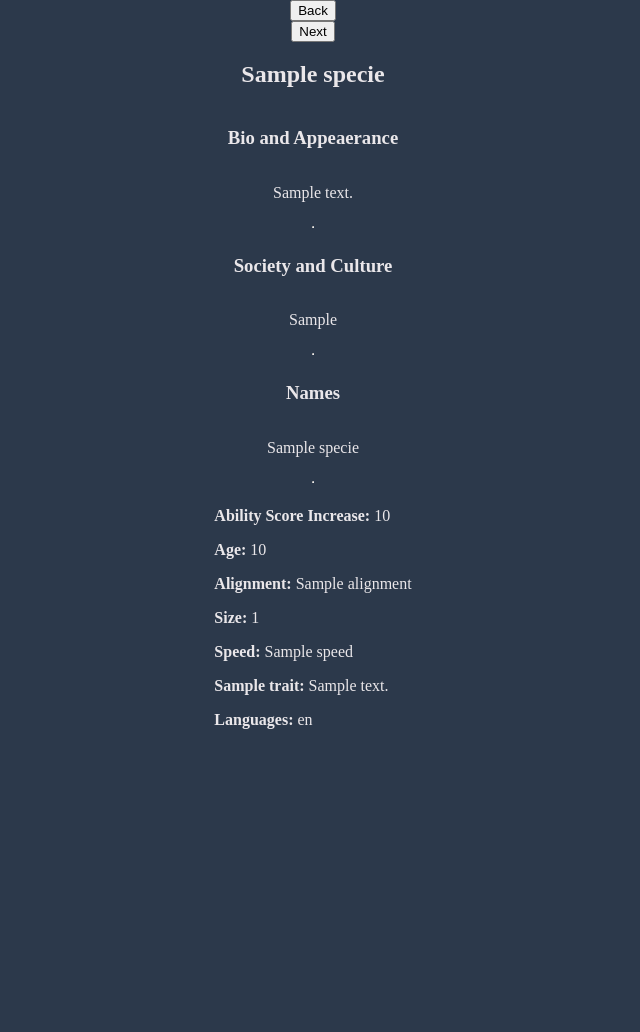
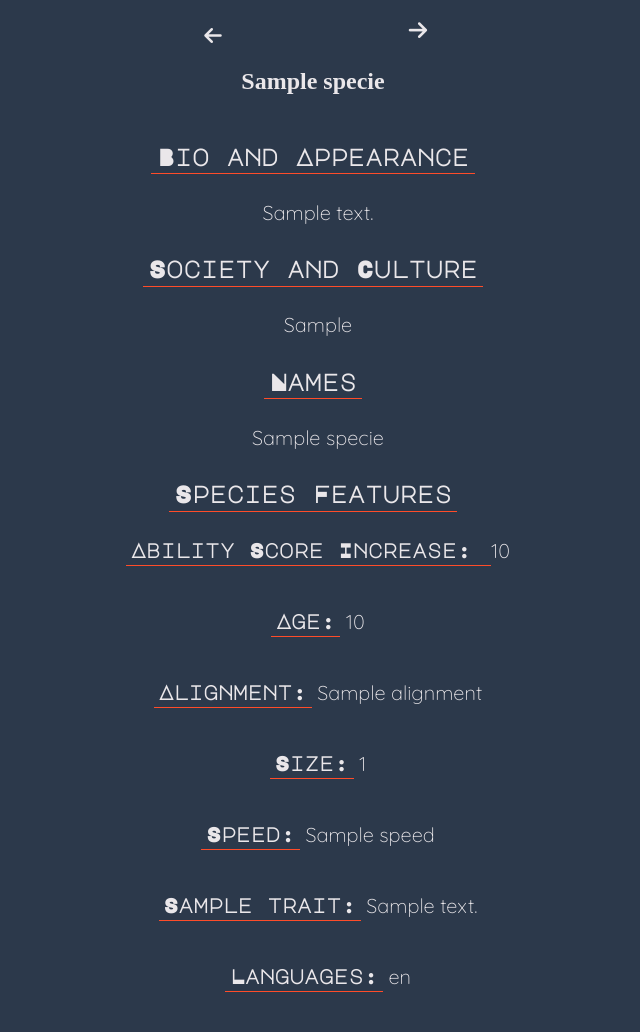
Before and after one commit to NicholasKoblitz/SW5E-Companion, a Flask app: template templates/single_species.html in a window 1280 px wide. Shown: the part 79-1111 px from the top of the page, without its empty margins (327-967 px from the left). Before the commit the page ends 808 px from the top, so only its background shows below. Run offline with Flask 2, Linux system fonts and the light colour scheme; the template is opened without the code that fills it: most values are stand-ins (such as "Sample title", 1, 10 or a date in 2020); some libraries are stand-ins or nearby versions.

Commit message:
Continued styling application

```diff
--- a/app.py
+++ b/app.py
@@ -1,8 +1,8 @@
-from ctypes import alignment
-from multiprocessing import reduction
+from imghdr import tests
 import os
 from random import randint
 from flask import Flask, render_template, redirect, flash, session, g, request
+from jinja2 import tests
 from sqlalchemy.exc import IntegrityError
 from models import db, connect_db, User, Character, Class, ClassFeatures, Archetype, FightingMastery, FightingStyles, LightsaberForms, TechPowers, ForcePowers, Specie, Background, Feat, PersonalityTraits, Ideals, Bonds, Flaws, CharacterArmor, CharacterWeapon, CharacterAdventuringGear, Armor, Weapon, AdventureingGear
 from forms import SignupForm, LoginForm, AbilityScoresForm, DescriptionForm
--- a/static/style.css
+++ b/static/style.css
@@ -28,13 +28,23 @@ body {
     margin: 0 auto;
   }
 
+  .btn {
+    display: inline-block;
+    background-color: var(--border-color);
+    box-sizing: border-box;
+    border-radius: 5px;
+    border: none;
+    padding: 0.5em 1em;
+    color: var(--text-color);
+  }
+
   /* Nav Bar */
 
   nav {
     display: flex;
     justify-content: space-between;
     border: 2px solid var(--border-color);
-    background-color: var(--border-color);
+    background-color: #da4224;
   }
 
   nav a {
@@ -68,10 +78,21 @@ body {
     padding: 1em;
   }
 
+  .form-layout input {
+    border: none;
+    border-radius: 5px;
+  }
+
+  .form-layout form button:active {
+    background-color: #e53411;
+  }
+
   /* ---------------------------------------------------------- */
 
-  /* Species */
-
+  /* Species and class selection */
+  .title {
+    font-family: "Major Mono Display", monospace;
+  }
   .selection {
     display: grid;
     grid-template-columns: auto auto;
@@ -83,6 +104,7 @@ body {
   .selection h3 a {
     text-decoration: none;
     color: var(--text-color);
+    font-family: "Quicksand", sans-serif;
   }
 
   .selection-list {
@@ -92,3 +114,100 @@ body {
     text-align: center;
   }
 }
+
+/* Dashboard */
+
+.character-list {
+  position: relative;
+  top: 3em;
+  display: grid;
+  grid-template-columns: auto auto;
+  grid-template-rows: auto;
+  column-gap: 3em;
+  row-gap: 3em;
+}
+
+.character-list a {
+  text-decoration: none;
+  color: var(--text-color);
+}
+
+.character-tile {
+  border: 3px solid var(--secondary-color);
+  border-radius: 10px;
+  text-align: center;
+  padding: 1em;
+}
+
+.dash-form {
+  gap: 1em;
+}
+
+/* ------------------------------------------------------------ */
+
+/* Single species page */
+
+.intro {
+  display: flex;
+  justify-content: center;
+  align-items: center;
+  flex-direction: column;
+  font-size: 20px;
+}
+
+.intro-title {
+  border-bottom: 1px solid var(--border-color);
+  padding: 0.25em;
+  font-family: "Major Mono Display", monospace;
+}
+
+.intro-para {
+  padding-left: 0.75em;
+  padding-right: 0.25em;
+  margin: 0;
+  line-height: 1.5em;
+  font-family: "Quicksand", sans-serif;
+}
+
+.feature-title {
+  border-bottom: 1px solid var(--border-color);
+  padding: 0.25em;
+  font-family: "Major Mono Display", monospace;
+}
+
+.feature {
+  padding-left: 0.75em;
+  padding-right: 0.25em;
+  margin: 0 0 2em 0;
+  line-height: 1.5em;
+  font-family: "Quicksand", sans-serif;
+}
+
+/* Buttons */
+
+.next {
+  border: none;
+  background-color: var(--main-bg-color);
+  color: var(--text-color);
+  position: relative;
+  left: 5em;
+  bottom: 0.2em;
+  font-size: 21px;
+}
+
+.back {
+  text-decoration: none;
+  color: var(--text-color);
+  position: relative;
+  right: 5em;
+  top: 1.25em;
+  font-size: 20px;
+}
+
+/* Table */
+
+.table {
+  /* margin: 2em; */
+  border: 1px solid var(--border-color);
+  border-collapse: collapse;
+}
--- a/templates/base.html
+++ b/templates/base.html
@@ -6,6 +6,9 @@
     <meta name="viewport" content="width=device-width, initial-scale=1.0">
     <link rel="stylesheet" href="/static/style.css">
     <script src="https://kit.fontawesome.com/a040842019.js" crossorigin="anonymous"></script>
+    <link rel="preconnect" href="https://fonts.googleapis.com">
+    <link rel="preconnect" href="https://fonts.gstatic.com" crossorigin>
+    <link href="https://fonts.googleapis.com/css2?family=Major+Mono+Display&family=Quicksand:wght@300&display=swap" rel="stylesheet">
     <title>SW5E Companion</title>
 </head>
 <body>
@@ -42,4 +45,8 @@
         {% endblock %}
     </div>
 </body>
+
+    <!-- <script src="/static/app.js"></script>
+    <script src="https://cdnjs.cloudflare.com/ajax/libs/axios/0.26.1/axios.min.js" integrity="sha512-bPh3uwgU5qEMipS/VOmRqynnMXGGSRv+72H/N260MQeXZIK4PG48401Bsby9Nq5P5fz7hy5UGNmC/W1Z51h2GQ==" crossorigin="anonymous" referrerpolicy="no-referrer"></script> -->
+
 </html>
--- a/templates/login.html
+++ b/templates/login.html
@@ -15,7 +15,7 @@
             <span>{{ error }}</span>
           {% endfor %}
       {% endfor %}
-      <button>Login</button>
+      <button class="btn">Login</button>
     </form>
   </div>
 
--- a/templates/signup.html
+++ b/templates/signup.html
@@ -15,7 +15,7 @@
           <span>{{ error }}</span>
         {% endfor %}
     {% endfor %}
-    <button>Join</button>
+    <button class="btn">Join</button>
   </form>
 </div>
 
--- a/templates/single_species.html
+++ b/templates/single_species.html
@@ -2,37 +2,38 @@
 
 {% block content %}
 
-<form action="/character/species">
-    <button>Back</button>
+<a href="/character/species" class="back"><i class="fa-solid fa-arrow-left"></i></a>
+
+<form method="POST" id="next-form">
+    <input type="text" value="{{specie.name}}" name="specie" hidden>
+    <button class="next"><i class="fa-solid fa-arrow-right"></i></button>
 </form>
 
-<form method="POST">
-    <input type="text" value="{{specie.name}}" name="specie" hidden>
-    <button>Next</button>
-</form>
+    <h2 class="species-title">{{specie.name}}</h2>
+    <section class="intro">
+        <h3 class="intro-title"><strong>Bio and Appearance</strong></h3>
+        <p class="intro-para">{{specie.bio_and_appeaerance}}</p>
 
-    <h2>{{specie.name}}</h2>
+        <h3 class="intro-title"><strong>Society and Culture</strong></h3>
+        <p class="intro-para">{{specie.society_and_culture}}</p>
 
-    <h3><strong>Bio and Appeaerance</strong></h3>
-    <p>{{specie.bio_and_appeaerance}}</p>
-    <hr>
-    <h3><strong>Society and Culture</strong></h3>
-    <p>{{specie.society_and_culture}}</p>
-    <hr>
-    <h3><strong>Names</strong></h3>
-    <p>{{specie.names}}</p>
-    <hr>
-    <section>
-        <p><strong>Ability Score Increase: </strong>{{specie.ability_score_increase}}</p>
-        <p><strong>Age: </strong>{{specie.age}}</p>
-        <p><strong>Alignment: </strong>{{specie.alignment}}</p>
-        <p><strong>Size: </strong>{{specie.size}}</p>
-        <p><strong>Speed: </strong>{{specie.speed}}</p>
+        <h3 class="intro-title"><strong>Names</strong></h3>
+        <p class="intro-para">{{specie.names}}</p>
+    </section>
+
+
+    <section class="intro">
+        <h3 class="intro-title">Species Features</h3>
+        <p class="feature"><strong class="feature-title">Ability Score Increase: </strong>{{specie.ability_score_increase}}</p>
+        <p class="feature"><strong class="feature-title">Age:</strong> {{specie.age}}</p>
+        <p class="feature"><strong class="feature-title">Alignment:</strong> {{specie.alignment}}</p>
+        <p class="feature"><strong class="feature-title">Size:</strong> {{specie.size}}</p>
+        <p class="feature"><strong class="feature-title">Speed:</strong> {{specie.speed}}</p>
 
         {% for trait in specie.traits %}
-            <p><strong>{{trait.name}}: </strong>{{trait.details}}</p>
+            <p class="feature"><strong class="feature-title">{{trait.name}}:</strong> {{trait.details}}</p>
         {% endfor %}
-        <p><strong>Languages: </strong>{{specie.languages}}</p>
+        <p class="feature"><strong class="feature-title">Languages:</strong> {{specie.languages}}</p>
     </section>
 
 
--- a/templates/species.html
+++ b/templates/species.html
@@ -1,7 +1,7 @@
 {% extends 'base.html' %}
 
 {% block content %}
-    <h1>Species</h1>
+    <h1 class="title">Species</h1>
 
     <div class="selection">
         {% for specie in species %}
```
Also changed, not shown: templates/class.html (+47 -40 lines), templates/classes.html (+3 -4 lines), templates/user_dashboard.html (+15 -15 lines).
